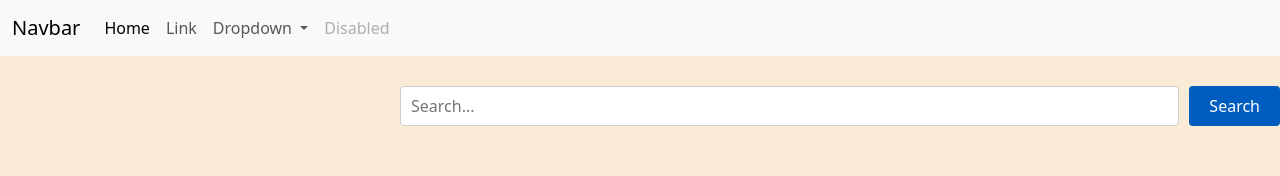
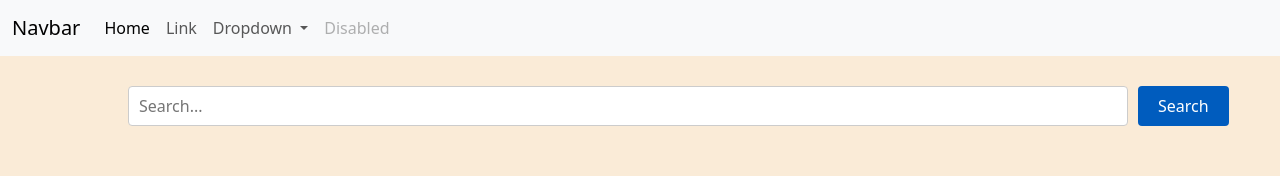
Before and after one commit to DustinAguanta/It24a-1, a plain HTML site: page index.html in a window 1280 px wide. Shown: the top 176 px of the page. Drawn offline with nearby package versions, Linux system fonts and the light colour scheme.

Commit message:
created applet-3.html

```diff
--- a/index.html
+++ b/index.html
@@ -20,7 +20,7 @@
 
     #form {
             display: flex;
-           margin-left: 25rem;
+           margin-left: 10%;
             margin-top: 30px;
         }
         #query {
```
Also changed, not shown: applet-3.html (added, +11 -0 lines).
